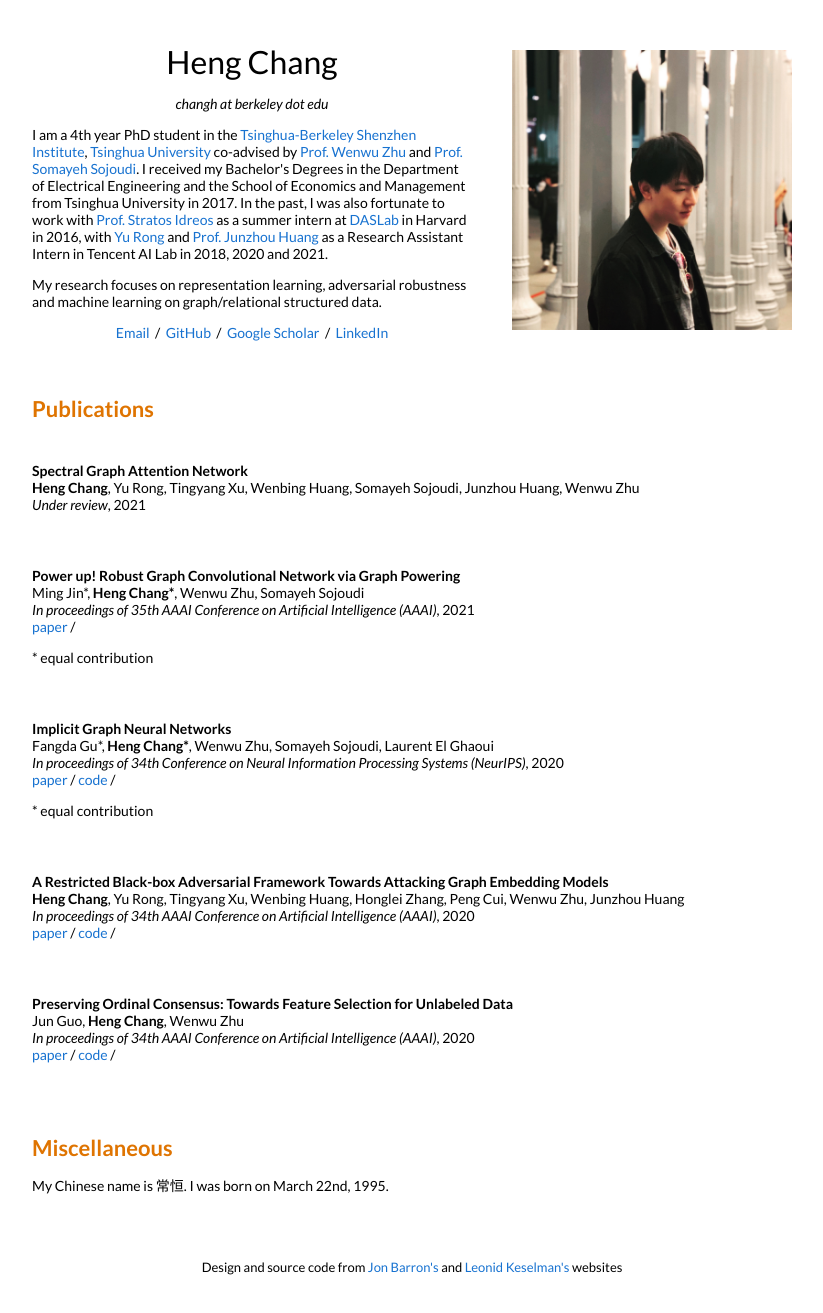
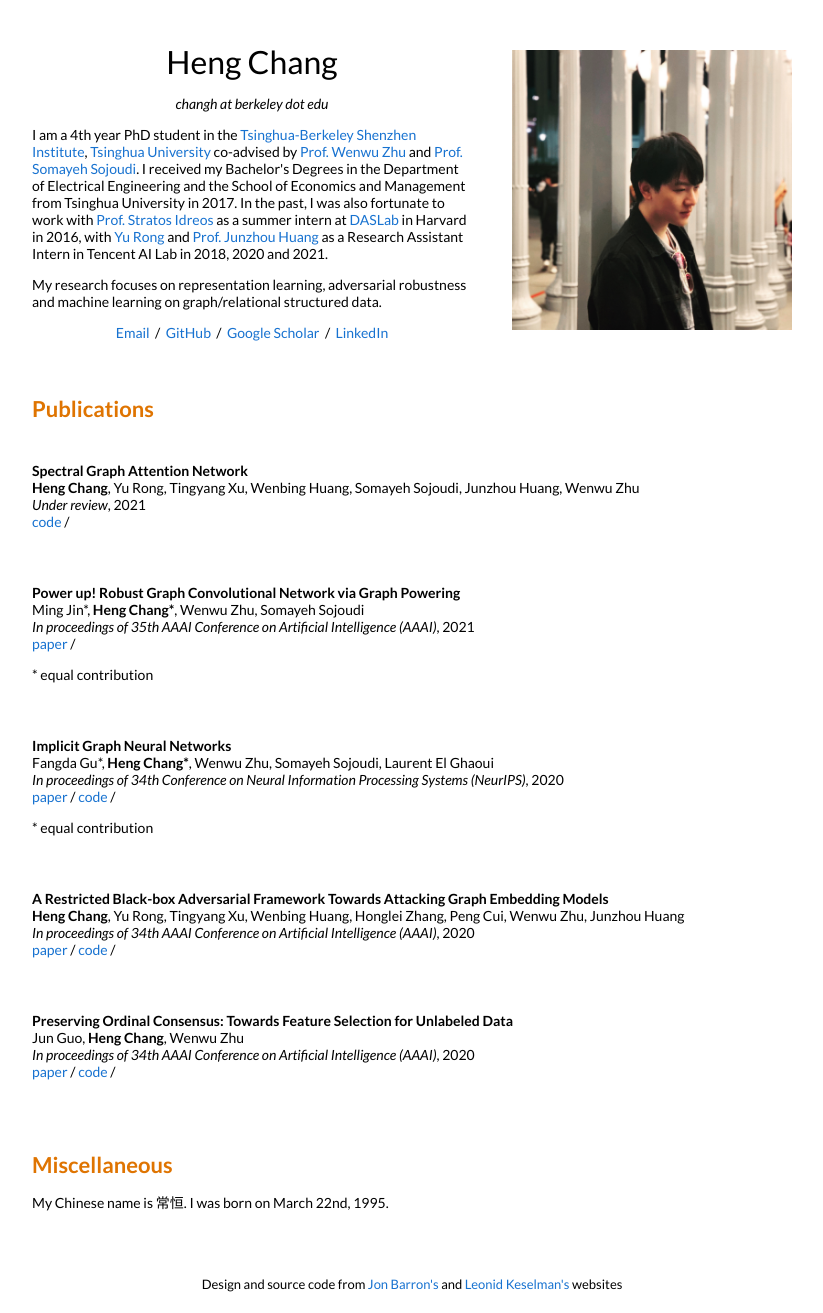
Before and after one commit to hchang95/hchang95.github.io, a Jekyll site: the page built from _posts/2021-03-01-arxiv-0.markdown, in a window 1280 px wide. Shown: the whole page, without its empty margins (228-1051 px from the left). Built offline with Jekyll 4.4.1, drawn with Linux system fonts in a browser that asks for light colours.

Commit message:
Update default.html

```diff
--- a/_layouts/default.html
+++ b/_layouts/default.html
@@ -81,6 +81,9 @@
               {% if post.code %}
               <a href="{{post.code}}">code</a> /
               {% endif %}
+              {% if post.arxiv %}
+              <a href="{{post.arxiv}}">code</a> /
+              {% endif %}
               {% if post.poster %}
               <a href="{{post.poster}}">poster</a> /
               {% endif %}
```
